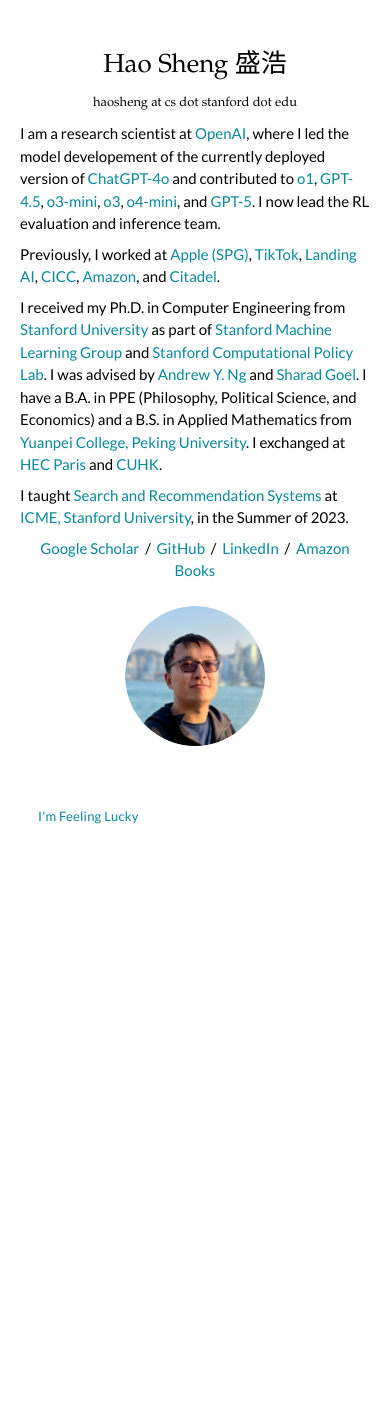
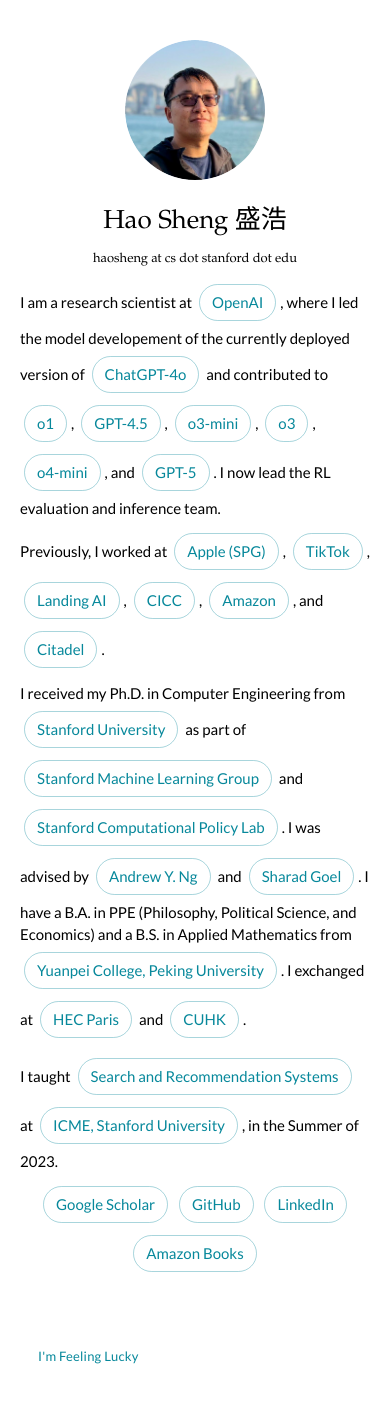
Before and after one commit to haossr/haossr.github.io, a Jekyll site: the page built from _posts/2016-06-07-cs231a.markdown, in a window 390 px wide. Built offline with Jekyll 4.4.1, drawn with Linux system fonts in a browser that asks for light colours; before the commit the page ends 900 px from its top, so only the background shows below that.

Commit message:
Improve mobile layout (portrait first, tappable links)

```diff
--- a/_includes/links.html
+++ b/_includes/links.html
@@ -1,9 +1,9 @@
 <!-- <a target="_blank" href="{{ site.user.email.send }}"> Email</a> &nbsp;/&nbsp; -->
 
-{% if site.user.cv %}<a href="{{ site.user.cv }}">CV</a> &nbsp;/&nbsp;{% endif %}
-<a href="{{ site.user.scholar | prepend: 'https://scholar.google.com/citations?user=' }}">Google Scholar</a> &nbsp;/&nbsp;
-{% if site.user.publications %}<a href="{{ site.user.publications }}">Publications</a> &nbsp;/&nbsp;{% endif %}
-<a href="{{ site.user.github | prepend: 'https://github.com/' }}">GitHub</a> &nbsp;/&nbsp;
-<!-- <a href="{{ site.user.notebook }}">Notebook</a> &nbsp;/&nbsp; -->
-<a href="{{ site.user.linkedin | prepend: 'https://www.linkedin.com/in/' }}"> LinkedIn</a> &nbsp;/&nbsp;
+{% if site.user.cv %}<a href="{{ site.user.cv }}">CV</a><span class="sep"> / </span>{% endif %}
+<a href="{{ site.user.scholar | prepend: 'https://scholar.google.com/citations?user=' }}">Google Scholar</a><span class="sep"> / </span>
+{% if site.user.publications %}<a href="{{ site.user.publications }}">Publications</a><span class="sep"> / </span>{% endif %}
+<a href="{{ site.user.github | prepend: 'https://github.com/' }}">GitHub</a><span class="sep"> / </span>
+<!-- <a href="{{ site.user.notebook }}">Notebook</a> <span class="sep"> / </span> -->
+<a href="{{ site.user.linkedin | prepend: 'https://www.linkedin.com/in/' }}">LinkedIn</a><span class="sep"> / </span>
 <a href="{{ site.user.amazon | prepend: 'https://www.amazon.com/stores/author/' }}">Amazon Books</a>
--- a/assets/css/styles.scss
+++ b/assets/css/styles.scss
@@ -16,12 +16,35 @@
   h2 { font-size: 20px; }
   h3 { font-size: 16px; }
   name { font-size: 32px; }
+
+  body { padding: 0 12px; }
+
   table { width: 100% !important; }
   table, tr, td { display: block; width: 100% !important; }
   td { padding: 12px !important; }
+
+  /* Put portrait above the bio on mobile (better scan + less side-by-side squeeze). */
+  .intro-table tr {
+    display: flex !important;
+    flex-direction: column !important;
+  }
+
+  .intro-photo { order: -1; width: 100% !important; max-width: none !important; }
+  .intro-bio { order: 1; width: 100% !important; max-width: none !important; }
+
+  /* Make primary links easier to tap; remove separators. */
+  .sep { display: none; }
+  p a {
+    display: inline-block;
+    padding: 10px 12px;
+    margin: 6px 4px;
+    border: 1px solid rgba(7, 136, 155, 0.35);
+    border-radius: 999px;
+    line-height: 1;
+  }
+
+  .lucky-wrapper { text-align: center; }
 }
-
-@media (max-width: 600px) { body { padding: 0 12px; } }
 
 /* Image defaults and lazy loading hints */
 img { max-width: 100%; height: auto; }
```
